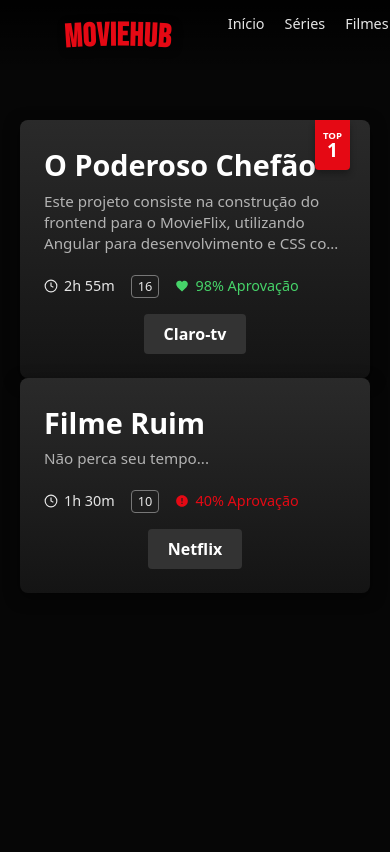
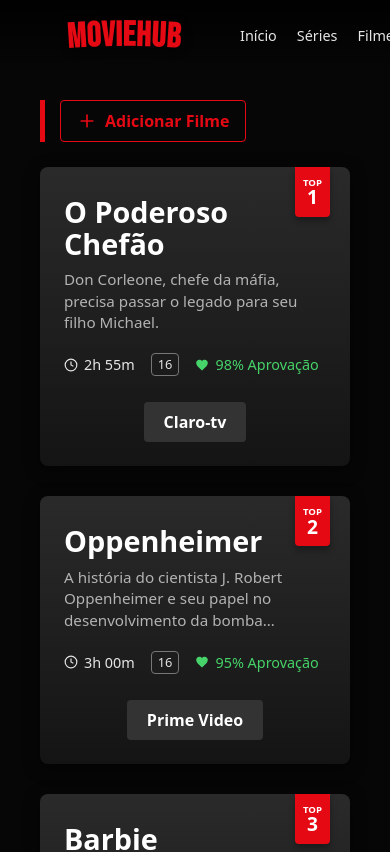
Before and after one commit to matheus-plaza/MovieHub-Front, an Angular app: page /home in a window 390 px wide. Shown: the top 852 px of the page. Built offline with nearby package versions, Linux system fonts and the light colour scheme.

Commit message:
feat: implement responsive movie grid, refactor card alignment and enable SPA navigation links

```diff
--- a/src/app/componentes/logged/card/card.css
+++ b/src/app/componentes/logged/card/card.css
@@ -1,24 +1,26 @@
 .movie-card {
   height: 100%;
-  display: flex;
-  flex-direction: column;
-  justify-content: space-between;
-
   position: relative;
   background: linear-gradient(to bottom, #2a2a2a, #141414);
   border-radius: 8px;
   padding: 24px;
   color: white;
-  max-width: 400px;
+  width: 100%;
   box-shadow: 0 4px 15px rgba(0,0,0,0.5);
   transition: transform 0.2s;
   overflow: hidden;
+  box-sizing: border-box;
 }
 
 .movie-card:hover {
   transform: scale(1.02);
 }
 
+.card-content {
+  height: 100%;
+  display: flex;
+  flex-direction: column;
+}
 
 .top-tag {
   position: absolute;
@@ -50,7 +52,6 @@
   line-height: 1;
 }
 
-
 .movie-title {
   font-size: 1.8rem;
   font-weight: 700;
@@ -71,6 +72,12 @@
   flex-grow: 1;
 }
 
+.movie-info {
+  margin-top: auto;
+  display: flex;
+  flex-direction: column;
+  gap: 10px;
+}
 
 .meta-item {
   display: flex;
@@ -87,7 +94,6 @@
   font-size: 0.8rem;
 }
 
-
 .rating-good {
   color: #46d369;
 }
@@ -99,7 +105,6 @@
 .provider {
   display: flex;
   justify-content: center;
-  margin-top: auto;
   width: 100%;
 }
 
--- a/src/app/componentes/logged/card/card.ts
+++ b/src/app/componentes/logged/card/card.ts
@@ -14,9 +14,7 @@
   @Input() duration: string = '';
   @Input() ageRating: string = '';
   @Input() releaseDate: string = '';
-
   @Input() provider: string = '';
-
   @Input() approvalRating: number = 0;
   @Input() rank: number | null = null;
 
--- a/src/app/componentes/logged/header/header.html
+++ b/src/app/componentes/logged/header/header.html
@@ -18,7 +18,6 @@
       <li><a routerLink="/home">Filmes</a></li>
       <li><a routerLink="/home">Originais</a></li>
       <li><a routerLink="/home">Novidades</a></li>
-      <li><a routerLink="/novo-filme">Adicionar Filme</a></li>
     </ul>
   </div>
 
--- a/src/app/pages/logged/home/home.css
+++ b/src/app/pages/logged/home/home.css
@@ -0,0 +1,56 @@
+.page-container {
+  padding: 100px 40px 40px 40px;
+  background-color: #060606;
+  min-height: 100vh;
+}
+
+.section-title {
+  color: white;
+  font-family: 'Bebas Neue', sans-serif;
+  font-size: 2rem;
+  margin-bottom: 25px;
+  border-left: 5px solid #E50914;
+  padding-left: 15px;
+}
+
+.movie-grid {
+  display: grid;
+  /* layout automático:
+     - Em telas grandes: 4 ou 5 cards
+     - Em laptops: 3 cards
+     - Em tablets: 2 cards
+     - Em celular: 1 card
+  */
+  grid-template-columns: repeat(auto-fill, minmax(300px, 1fr));
+
+  gap: 30px;
+  align-items: stretch;
+}
+
+.section-header {
+  display: flex;
+  align-items: center;
+  justify-content: space-between;
+  margin-bottom: 25px;
+  border-left: 5px solid #E50914;
+  padding-left: 15px;
+}
+
+.add-movie-btn {
+  display: flex;
+  align-items: center;
+  gap: 8px;
+  background-color: transparent;
+  border: 1px solid #E50914;
+  color: #E50914;
+  padding: 8px 16px;
+  border-radius: 4px;
+  text-decoration: none;
+  font-weight: 600;
+  transition: all 0.3s;
+}
+
+.add-movie-btn:hover {
+  background-color: #E50914;
+  color: white;
+}
--- a/src/app/pages/logged/home/home.html
+++ b/src/app/pages/logged/home/home.html
@@ -1,23 +1,28 @@
 <app-header/>
-<div style="margin-top: 100px; padding: 20px;">
-  <app-card
-    title="O Poderoso Chefão"
-    description="Este projeto consiste na construção do frontend para o MovieFlix, utilizando Angular para desenvolvimento e CSS com Cursor para estilização. Implementaremos:"
-    duration="2h 55m"
-    ageRating="16"
-    provider="Claro-tv"
-    [approvalRating]="98"
-    [rank]="1">
-  </app-card>
 
-  <app-card
-    title="Filme Ruim"
-    description="Não perca seu tempo..."
-    duration="1h 30m"
-    ageRating="10"
-    provider="Netflix"
-    [approvalRating]="40"
-    [rank]="null">
-  </app-card>
+<div class="page-container">
 
+  <div class="section-header">
+    <a routerLink="/novo-filme" class="add-movie-btn">
+      <svg width="20" height="20" viewBox="0 0 24 24" fill="none" stroke="currentColor" stroke-width="2" stroke-linecap="round" stroke-linejoin="round">
+        <line x1="12" y1="5" x2="12" y2="19"></line>
+        <line x1="5" y1="12" x2="19" y2="12"></line>
+      </svg>
+      Adicionar Filme
+    </a>
+  </div>
+
+  <div class="movie-grid">
+    @for (movie of movies; track movie.title) {
+      <app-card
+        [title]="movie.title"
+        [description]="movie.description"
+        [duration]="movie.duration"
+        [ageRating]="movie.ageRating"
+        [provider]="movie.provider"
+        [approvalRating]="movie.approvalRating"
+        [rank]="movie.rank">
+      </app-card>
+    }
+  </div>
 </div>
--- a/src/app/pages/logged/home/home.ts
+++ b/src/app/pages/logged/home/home.ts
@@ -1,16 +1,76 @@
 import { Component } from '@angular/core';
+import { CommonModule } from '@angular/common';
 import {Header} from '../../../componentes/logged/header/header';
 import {Card} from '../../../componentes/logged/card/card';
+import {RouterLink} from '@angular/router';
 
 @Component({
   selector: 'app-home',
+  standalone: true,
   imports: [
+    CommonModule,
     Header,
-    Card
+    Card,
+    RouterLink
   ],
   templateUrl: './home.html',
   styleUrl: './home.css'
 })
 export class Home {
-
+  movies = [
+    {
+      title: 'O Poderoso Chefão',
+      description: 'Don Corleone, chefe da máfia, precisa passar o legado para seu filho Michael.',
+      duration: '2h 55m',
+      ageRating: '16',
+      provider: 'Claro-tv',
+      approvalRating: 98,
+      rank: 1
+    },
+    {
+      title: 'Oppenheimer',
+      description: 'A história do cientista J. Robert Oppenheimer e seu papel no desenvolvimento da bomba atômica.',
+      duration: '3h 00m',
+      ageRating: '16',
+      provider: 'Prime Video',
+      approvalRating: 95,
+      rank: 2
+    },
+    {
+      title: 'Barbie',
+      description: 'Barbie sofre uma crise de identidade e viaja para o mundo real para entender seu lugar.',
+      duration: '1h 54m',
+      ageRating: '12',
+      provider: 'HBO Max',
+      approvalRating: 88,
+      rank: 3
+    },
+    {
+      title: 'Homem-Aranha',
+      description: 'Miles Morales é catapultado através do Multiverso, onde encontra uma equipe de Pessoas-Aranha.',
+      duration: '2h 20m',
+      ageRating: '10',
+      provider: 'Disney+',
+      approvalRating: 96,
+      rank: 4
+    },
+    {
+      title: 'Filme Ruim Exemplo',
+      description: 'Apenas um exemplo de filme com nota baixa para testar o card.',
+      duration: '1h 30m',
+      ageRating: 'L',
+      provider: 'Netflix',
+      approvalRating: 40,
+      rank: null
+    },
+    {
+      title: 'Interestelar',
+      description: 'Um grupo de astronautas viaja através de um buraco de minhoca em busca de um novo lar.',
+      duration: '2h 49m',
+      ageRating: '10',
+      provider: 'HBO Max',
+      approvalRating: 92,
+      rank: 5
+    }
+  ];
 }
```
Also changed, not shown: src/app/componentes/logged/card/card.html (indentation only).
